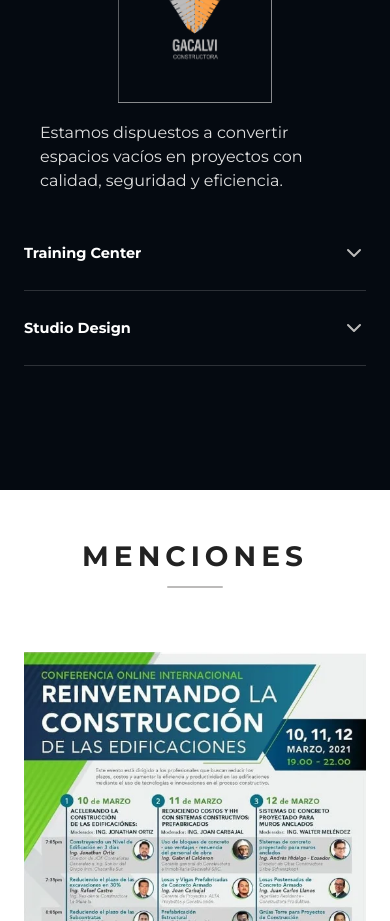
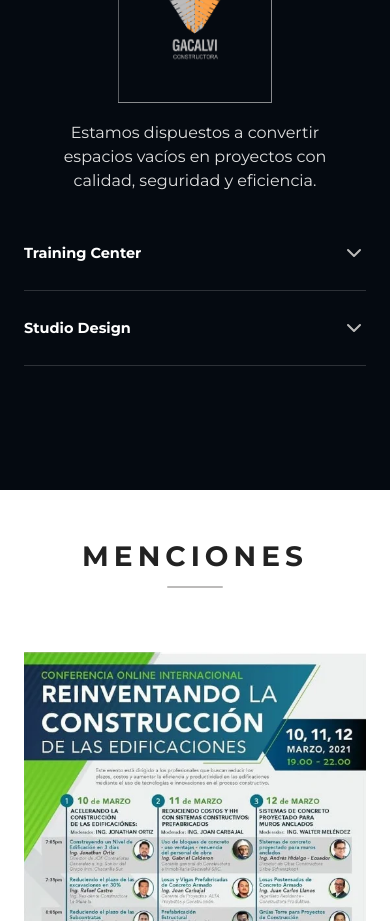
Before and after one commit to ivommb11/gacalvi-landing-page, a React (Vite) app: page / in a window 390 px wide. Shown: the part 3360-4281 px from the top of the page. Built offline with nearby package versions, Linux system fonts and the light colour scheme.

Commit message:
mobile bug fix

```diff
--- a/src/components/ui/Accordion.tsx
+++ b/src/components/ui/Accordion.tsx
@@ -94,7 +94,7 @@
                     <LogoSlot logo={item.logo} title={item.title} link={item.link} />
                     <div className="flex flex-col items-center sm:items-start">
                       {item.description && (
-                        <p className="mx-auto max-w-[clamp(310px,calc(var(--band)*0.2823529412),652.4px)] text-16 font-regular text-alto sm:text-[clamp(9px,calc(var(--band)*0.0079411765),18.63px)] sm:mx-0 sm:text-left">
+                        <p className="w-full text-center max-w-[clamp(310px,calc(var(--band)*0.2823529412),652.4px)] text-16 font-regular text-alto sm:w-auto sm:text-[clamp(9px,calc(var(--band)*0.0079411765),18.63px)] sm:mx-0 sm:text-left">
                           {item.description}
                         </p>
                       )}
```
